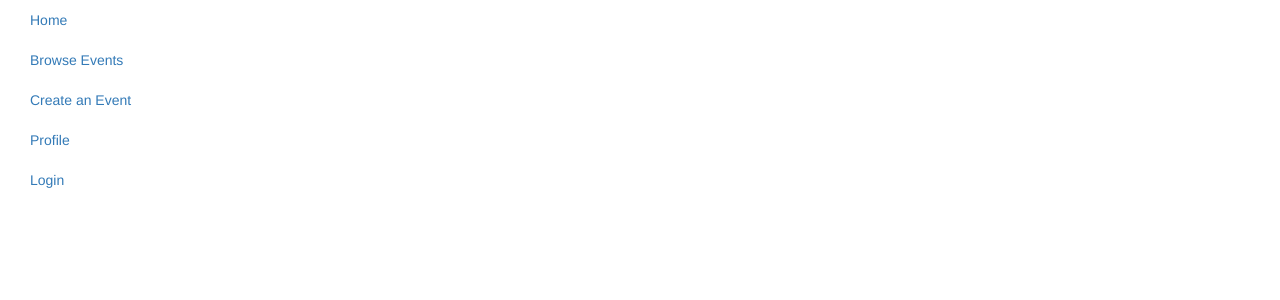
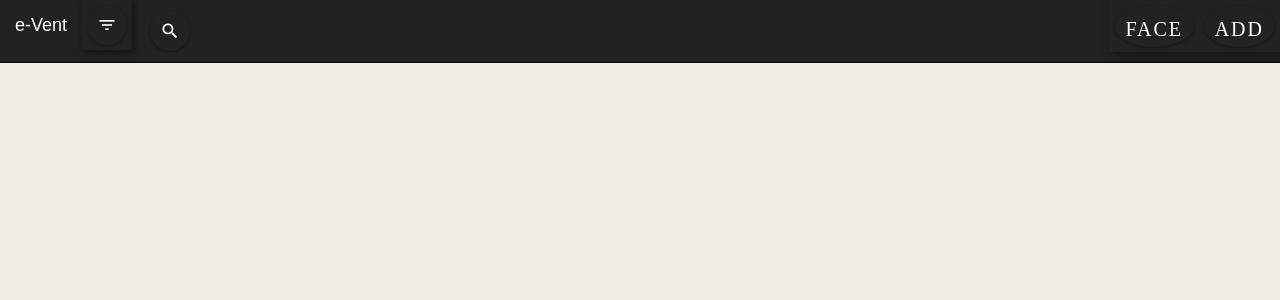
Before and after one commit to aasthan/web-programming, a Django app: template lessthanthree/e_Vent/templates/e_Vent/base_generic.html in a window 1280 px wide. Shown: the top 300 px of the page. Run offline with Django 3.2, Linux system fonts and the light colour scheme; the template is opened without the code that fills it, so the values that code supplies are empty; some libraries are stand-ins or nearby versions.

Commit message:
modify base generic

```diff
--- a/lessthanthree/e_Vent/templates/e_Vent/base_generic.html
+++ b/lessthanthree/e_Vent/templates/e_Vent/base_generic.html
@@ -2,22 +2,80 @@
 <html lang="en">
 <head>
 
-  {% block title %}<title>Local Library</title>{% endblock %}
+  {% block title %}<title>eVent</title>{% endblock %}
   <meta charset="utf-8">
+  <meta http-equiv="X-UA-Compatible" content="IE=edge">
   <meta name="viewport" content="width=device-width, initial-scale=1">
-  <link rel="stylesheet" href="https://maxcdn.bootstrapcdn.com/bootstrap/3.3.7/css/bootstrap.min.css">
-  <script src="https://ajax.googleapis.com/ajax/libs/jquery/1.12.4/jquery.min.js"></script>
-  <script src="https://maxcdn.bootstrapcdn.com/bootstrap/3.3.7/js/bootstrap.min.js"></script>
+
+  <!-- Bootstrap -->
+  <link rel="stylesheet" href="https://cdnjs.cloudflare.com/ajax/libs/meyer-reset/2.0/reset.min.css">
+
+  <link rel="stylesheet" type="text/css" href="https://maxcdn.bootstrapcdn.com/bootstrap/3.3.5/css/bootstrap.min.css">
+
+  <link rel="stylesheet prefetch" href="http://maxcdn.bootstrapcdn.com/font-awesome/4.2.0/css/font-awesome.min.css">
+  <link rel="stylesheet prefetch" href="css/__codepen_io_andytran_pen.css">
+
+  <link href="http://fonts.googleapis.com/css?family=Oswald:300" rel="stylesheet" type="text/css">
+
+  <link href="https://fonts.googleapis.com/icon?family=Material+Icons" rel="stylesheet">
 
   <!-- Add additional CSS in static file -->
   {% load static %}
-  <link rel="stylesheet" href="{% static 'css/styles.css' %}">
+  <link rel="stylesheet" href="{% static 'css/index.css' %}">
 
 </head>
 
 <body>
+  <!-- Nav bar -->
+  <nav class="navbar navbar-inverse navbar-fixed-top" role="navigation">
+    <div class="container-fluid">
+      <!-- Brand and toggle get grouped for better mobile display -->
+      <div class="navbar-header">
+        <button type="button" class="navbar-toggle collapsed" data-toggle="collapse" data-target="#navbar-collapse-1" aria-expanded="false">
+          <span class="sr-only">Toggle navigation</span>
+          <span class="icon-bar"></span>
+          <span class="icon-bar"></span>
+          <span class="icon-bar"></span>
+        </button>
+        <a class="navbar-brand" href="/index.html">e-Vent</a>
+      </div>
 
-  <div class="container-fluid">
+      <!-- Collect the nav links, forms, and other content for toggling -->
+      <div class="collapse navbar-collapse" id="navbar-collapse-1">
+        <!-- Drop down menu-->
+        <ul class="nav navbar-nav">
+          <li class="dropdown">
+            <a href="#" id="filterButton" class="dropdown-toggle" data-toggle="dropdown" role="button" aria-haspopup="true" aria-expanded="false"><i class="material-icons">filter_list</i></a>
+            <ul class="dropdown-menu">
+              <li><a href="browseEvent.html">All</a></li>
+              <li role="separator" class="divider"></li>
+              <li><a href="browseEvent.html">Location</a></li>
+              <li><a href="browseEvent.html">Price</a></li>
+              <li><a href="browseEvent.html">Catergory</a></li>
+            </ul>
+          </li>
+        </ul>
+
+        <!-- Search button -->
+
+        <form class="navbar-form navbar-left">
+          <button id="searchButton" type="button" class="btn btn-info" data-toggle="collapse" data-target="#search-box">
+            <i class="material-icons">search</i>
+          </button>
+          <div id="search-box" class="collapse">
+            <input id="search-box-sub" type="text" class="form-control" placeholder="Search">
+          </div>
+        </form>
+
+        <!-- Login + Create event -->
+        <ul class="nav navbar-nav navbar-right">
+          <a href="Profile.html"><i class="btn material-icons">face</i></a>
+          <a href="EventForm.html"><i class="btn material-icons">add</i></a>
+        </ul>
+      </div><!-- /.navbar-collapse -->
+    </div><!-- /.container-fluid -->
+  </nav>
+<!--  <div class="container-fluid">
 
     <div class="row">
       <div class="col-sm-2">
@@ -30,12 +88,9 @@
           <li><a href="{% url 'LogIn' %}">Login</a></li>
       </ul>
      {% endblock %}
-      </div>
+   </div> -->
       <div class="col-sm-10 ">
       {% block content %}{% endblock %}
       </div>
-    </div>
-
-  </div>
 </body>
 </html>
```
